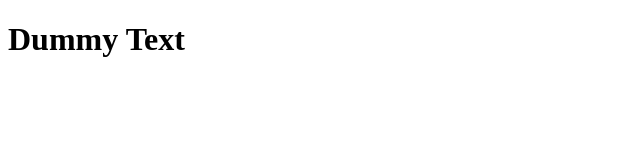
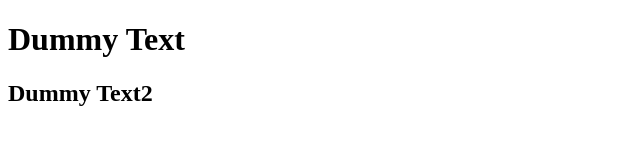
Before and after one commit to joaovianaAlves/CI_CD, a plain HTML site: page index.html in a window 1280 px wide. Shown: the whole page, without its empty margins (0-640 px from the left). Drawn offline with Linux system fonts and the light colour scheme.

Commit message:
Second Commit

```diff
--- a/index.html
+++ b/index.html
@@ -7,5 +7,6 @@
 </head>
 <body>
     <h1>Dummy Text</h1>
+    <h2>Dummy Text2</h2>
 </body>
 </html>
```
